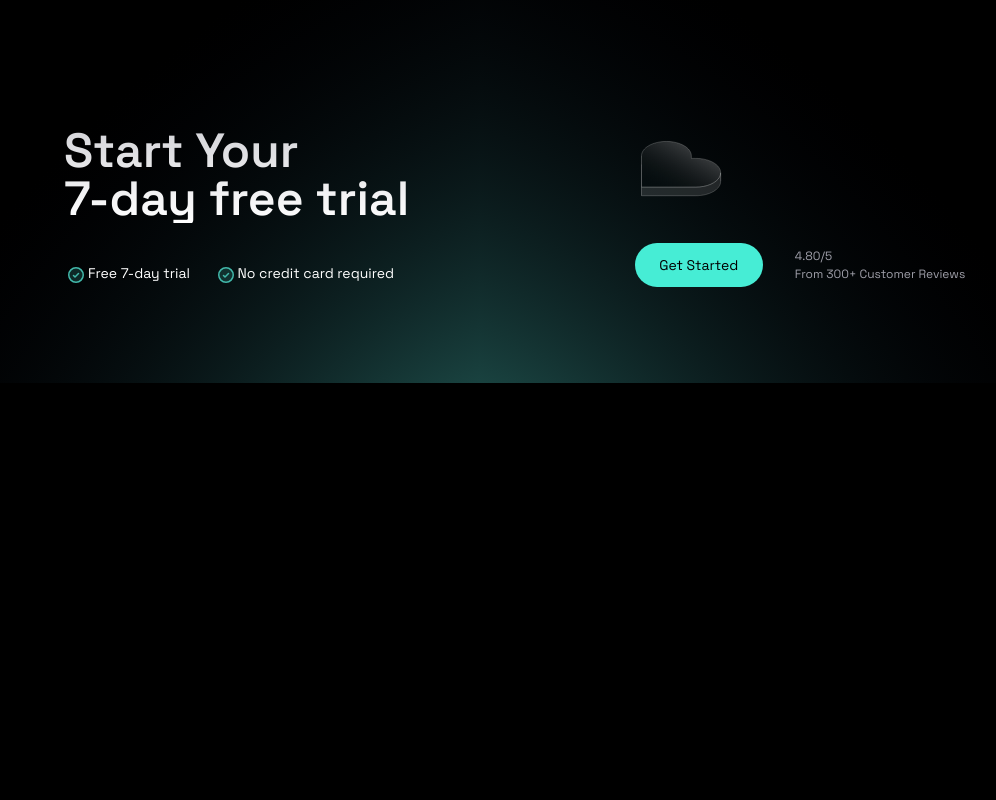
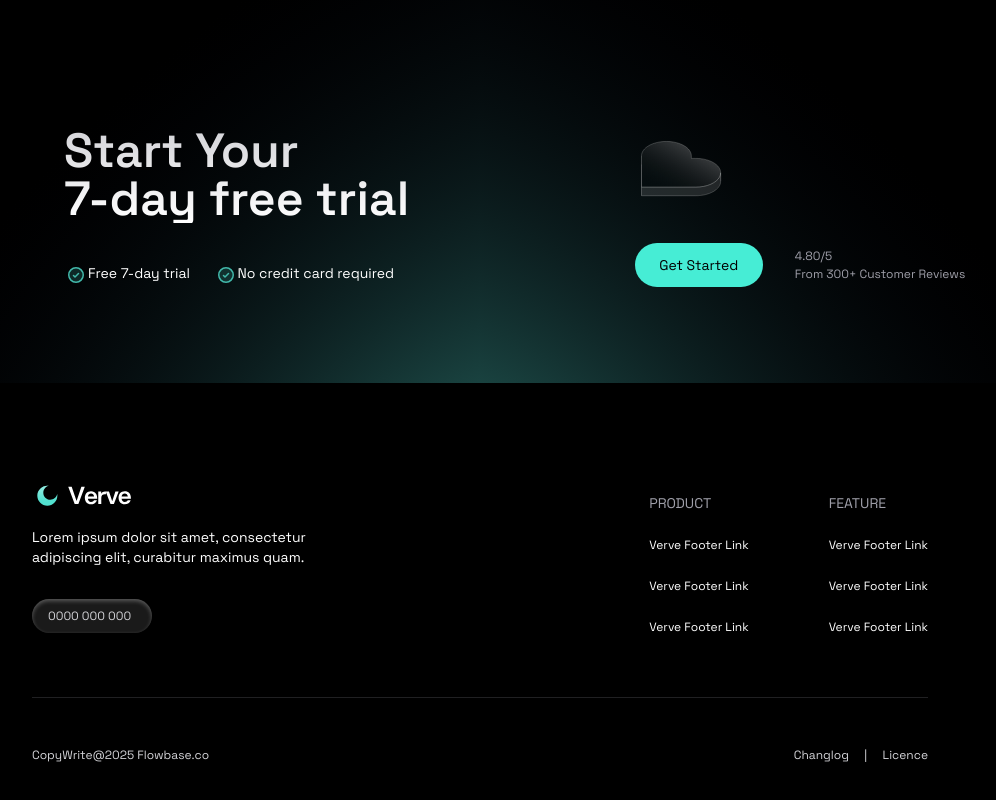
Before and after one commit to ItsImran10140/verve, a Next.js app: page / in a window 1280 px wide. Shown: the part 5980-6780 px from the top of the page, without its empty margins (160-1156 px from the left). Before the commit the page ends 6363 px from the top, so only its background shows below. Built offline with nearby package versions, Linux system fonts and the light colour scheme.

Commit message:
Add: Added Footer Section

```diff
--- /dev/null
+++ b/app/components/Footer/Footer.tsx
@@ -0,0 +1,53 @@
+/* eslint-disable @next/next/no-img-element */
+const Footer = () => {
+  return (
+    <div className=" flex flex-col">
+      <div className="text-white  w-[70%] mx-auto flex justify-between">
+        <div className="">
+          <img className="mb-4 mt-24" src="/Logo.svg" alt="Logo" />
+          <p className="text-sm mb-8">
+            Lorem ipsum dolor sit amet, consectetur <br />
+            adipiscing elit, curabitur maximus quam.
+          </p>
+          <div className="flex items-center mb-16 space-x-2 px-4 py-2 rounded-full bg-white/10 backdrop-blur-sm  text-zinc-300 hover:bg-white/20 hover:text-white transition-all duration-300 inset-shadow-sm inset-shadow-zinc-100/30 w-[120px]">
+            <p className="text-[12px]"> 0000 000 000</p>
+          </div>
+        </div>
+        <div className="flex  gap-20 items-center mt-12">
+          <div className="flex flex-col gap-6 text-sm">
+            <p className="text-zinc-400">PRODUCT</p>
+            <div className="text-[12px] flex flex-col gap-6">
+              <p>Verve Footer Link</p>
+              <p>Verve Footer Link</p>
+              <p>Verve Footer Link</p>
+            </div>
+          </div>
+          <div>
+            <div className="flex flex-col gap-6 text-sm">
+              <p className="text-zinc-400">FEATURE</p>
+              <div className="text-[12px] flex flex-col gap-6">
+                <p>Verve Footer Link</p>
+                <p>Verve Footer Link</p>
+                <p>Verve Footer Link</p>
+              </div>
+            </div>
+          </div>
+        </div>
+      </div>
+      <div className=" w-[70%] mx-auto flex justify-between text-[12px] text-zinc-300 border-t border-zinc-400/20 py-12 mb-8">
+        <p>CopyWrite@2025 Flowbase.co</p>
+        <p>Changlog &nbsp; &nbsp; | &nbsp; &nbsp; Licence</p>
+      </div>
+    </div>
+  );
+};
+
+export default Footer;
+
+{
+  /* <div className="w-full h-full overflow-hidden relative">
+      <div className=" border border-white h-full w-[50%] absolute text-white top-0">
+        Imran
+      </div>
+    </div> */
+}
--- a/app/page.tsx
+++ b/app/page.tsx
@@ -5,6 +5,7 @@ import Third_Section from "./components/Third_Section/Third_Section";
 import Forth_Section from "./components/Forth_Section/Forth_Section";
 import FifthSection from "./components/Fifth-Section/FifthSection";
 import Sixth_Section from "./components/Sixth_Section/Sixth_Section";
+import Footer from "./components/Footer/Footer";
 
 export default function Home() {
   return (
@@ -17,6 +18,7 @@ export default function Home() {
         <Forth_Section />
         <FifthSection />
         <Sixth_Section />
+        <Footer />
       </main>
     </>
   );
```
